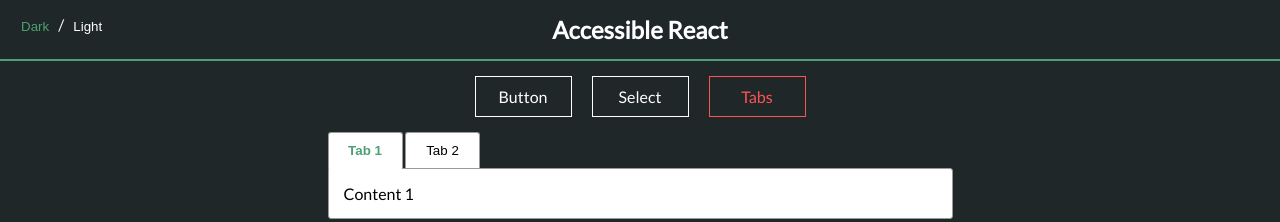
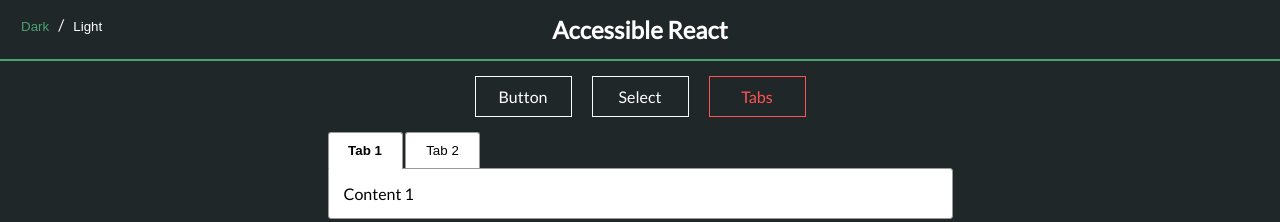
Before and after one commit to jemimaabu/accessible-react, a React app: page /tabs in a window 1280 px wide. Shown: the top 222 px of the page. Built offline with nearby package versions, Linux system fonts and the light colour scheme.

Commit message:
updated styles

```diff
--- a/src/components/Tabs/Tabs.tsx
+++ b/src/components/Tabs/Tabs.tsx
@@ -65,18 +65,20 @@ const styles = {
     transition: 0.3s;
     position: relative;
     min-width: 75px;
+    outline: 0;
 
-    &:hover,
-    &:focus {
+    &:hover {
       background-color: #eaeaea;
     }
 
+    &:focus {
+      box-shadow: 0px 0px 4px 1px ${colors.green};
+    }
+
     &[aria-selected="true"] {
-      color: ${colors.green};
       font-weight: bold;
 
-      &:hover,
-      &:focus {
+      &:hover {
         background-color: white;
       }
 
```
